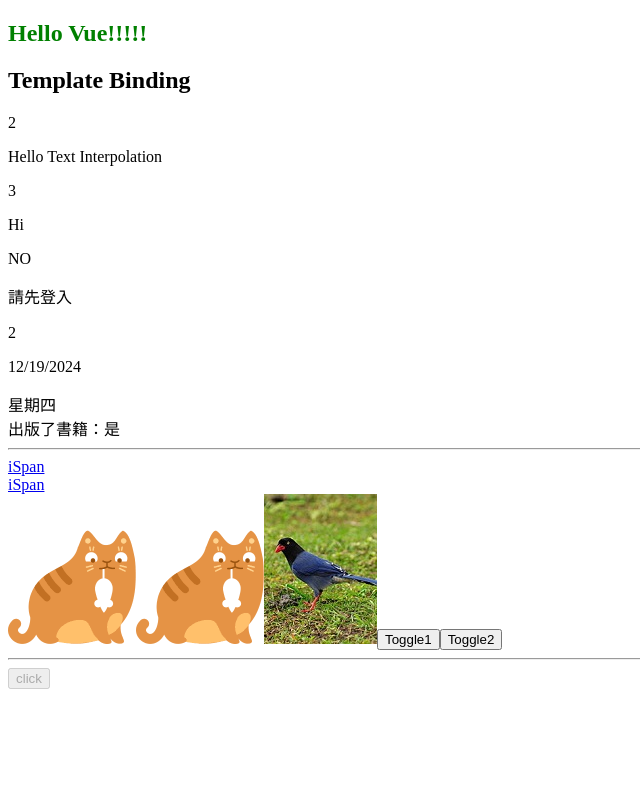
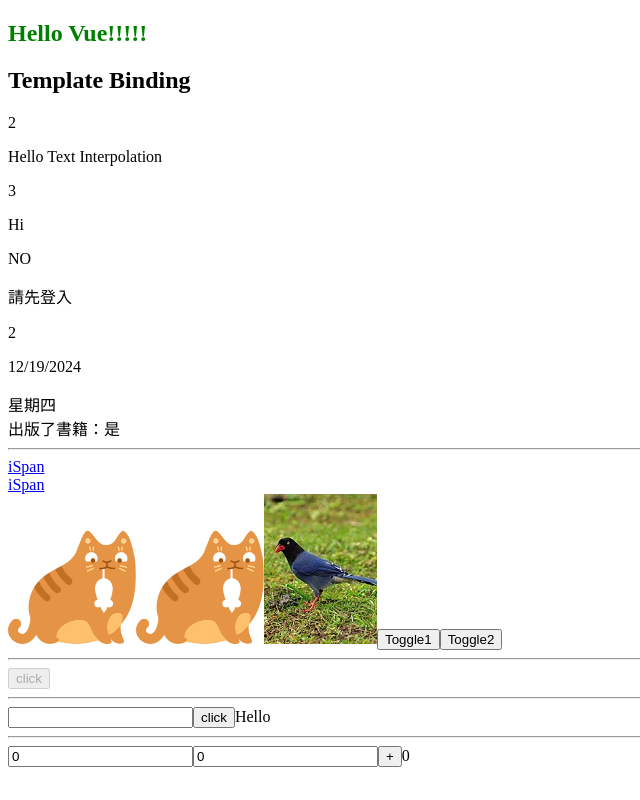
Before and after one commit to HsiaoHungWang/vue-app2024, a Vue app: page / in a window 1280 px wide. Shown: the whole page, without its empty margins (0-640 px from the left). Built offline with nearby package versions, Linux system fonts and the light colour scheme.

Commit message:
v-model 雙向繫節及其修飾符的介紹

```diff
--- a/src/components/BindingComponent.vue
+++ b/src/components/BindingComponent.vue
@@ -30,6 +30,27 @@ import { ref } from 'vue';
 
 const toggleHandler = ()=>{
     isDisabled.value  = !isDisabled.value
+}
+
+const name = ref('')
+const clickHandler = ()=>{
+   // console.log(name.value.trim().length)
+   console.log(name.value.length)
+ //  if(name.value.trim() === "Tom"){
+    if(name.value === "Tom"){
+    console.log('帳號相同')
+   }else{
+    console.log('帳號不相同')
+   }
+}
+
+const num1 = ref(0)
+const num2 = ref(0)
+const total = ref(0)
+const addHandler = ()=>{
+    console.log(typeof num1.value)
+//   total.value = Number(num1.value) + Number(num2.value)
+  total.value = num1.value + num2.value
 }
 </script>
 
@@ -68,7 +89,20 @@ const toggleHandler = ()=>{
     <button @click="toggleHandler">Toggle2</button>
     <hr />
     <button :disabled="isDisabled">click</button>
-
+<hr />
+    <!--雙向繫節-->
+    <!--.lazy 就會將原有input事件改成change事件-->
+    <!--.trim 會去掉前後的空白 -->
+    <input type="text" v-model.trim.lazy="name" /><button @click="clickHandler">click</button><span>{{ `Hello ${name}` }}</span>
+    <hr />
+    <!--.number 會將輸入數字字串轉型成數值型態-->
+    <input type="text" v-model.number="num1">
+    <input type="text" v-model.number="num2">
+    <button @click="addHandler">+</button><span>{{ total }}</span>
+   <div></div>
+   <div></div>
+   <div></div>
+   <div></div>
     </div>
 </template>
 
```
